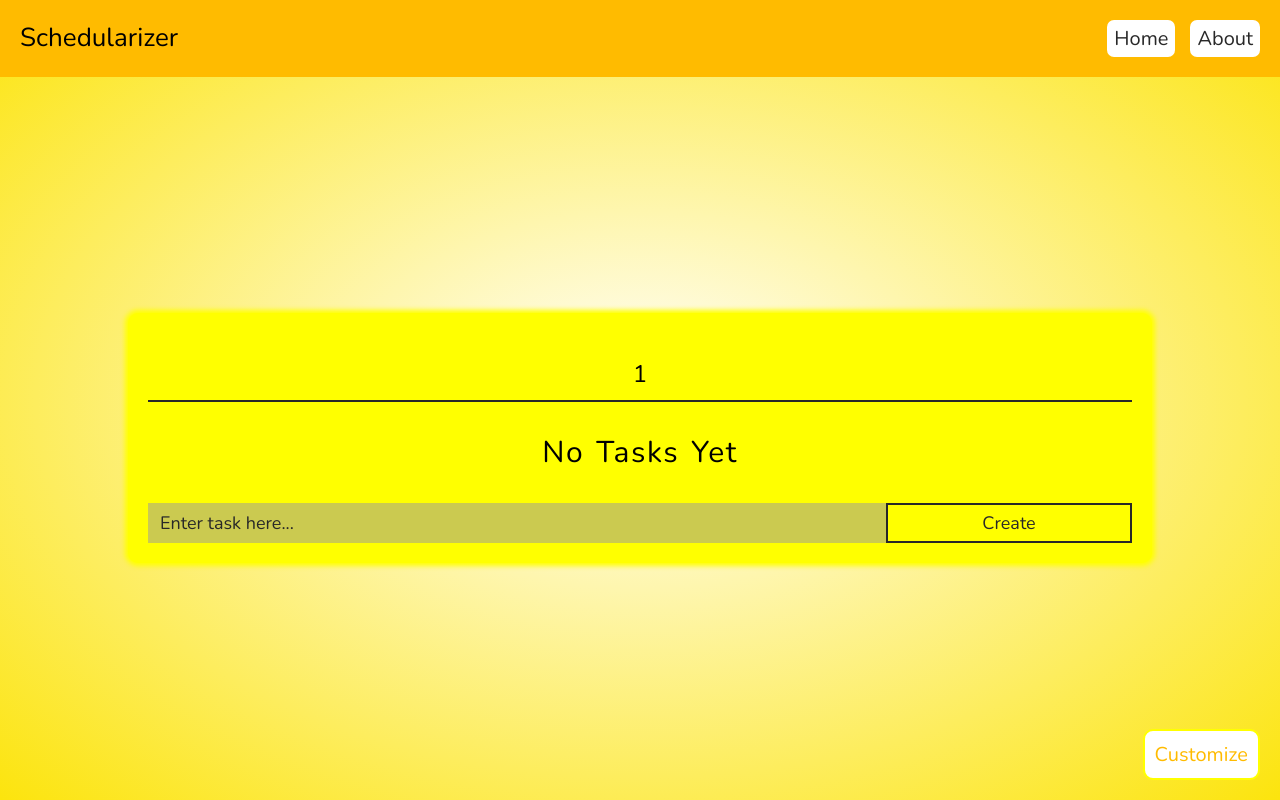
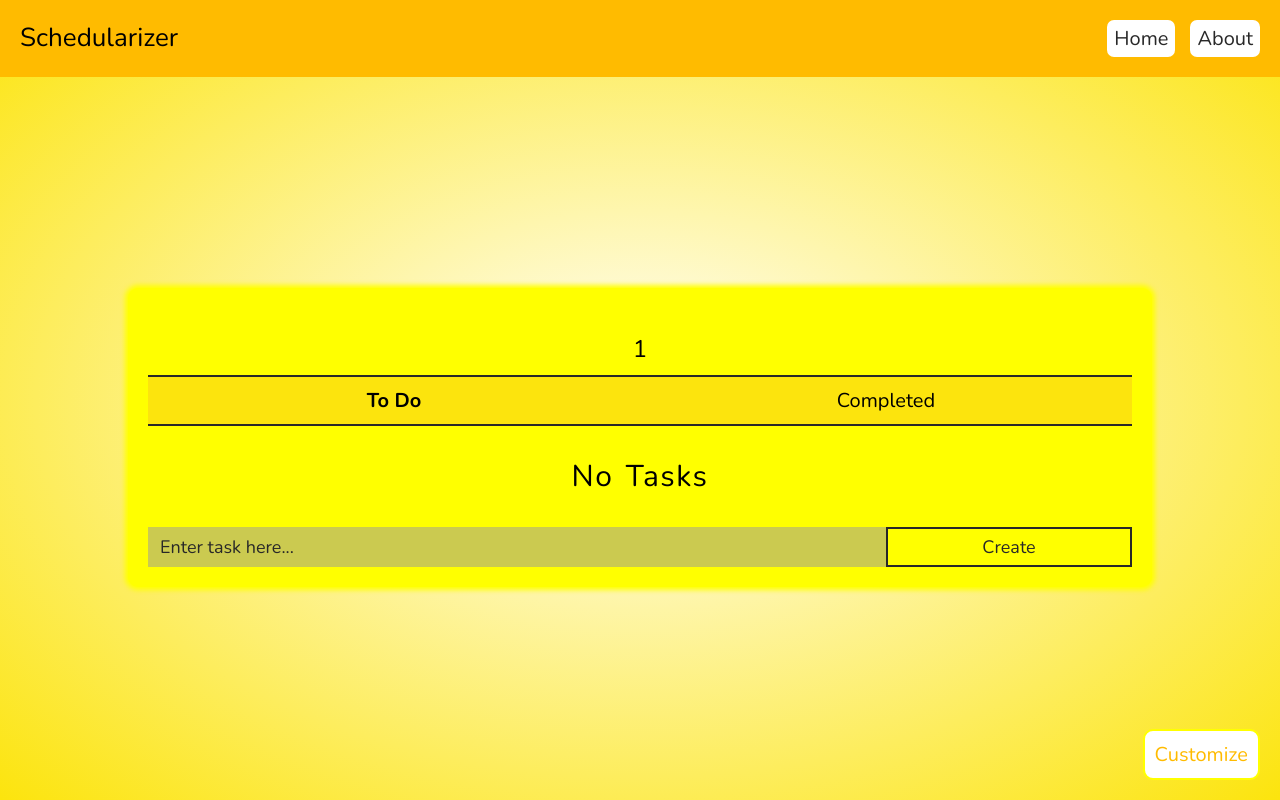
Before and after one commit to MTTI-web/schedularizer, a React (Create React App) app: page /schedularizer/tasks/1 in a window 1280 px wide. Built offline with nearby package versions, Linux system fonts and the light colour scheme.

Commit message:
Schedularizer 3.2.8 [Pro Series]
Completed Tasks display

```diff
--- a/src/App.css
+++ b/src/App.css
@@ -233,6 +233,11 @@ body {
 
 .App.dark-pro .aboutUsContent {
     background-color: #1a1392;
+}
+
+.App.dark-pro .tasksSeperatingTabButton {
+    border-bottom-color: var(--theme-color);
+    color: var(--theme-color);
 }
 
 /* ---------- */
@@ -575,7 +580,6 @@ nav a {
 .taskListNameInTasksList {
     text-align: center;
     font-size: 120%;
-    margin-bottom: 15px;
     border-bottom: 2px solid #282828;
     padding-bottom: 10px;
 }
@@ -1051,3 +1055,19 @@ button {
         width: 100%;
     }
 }
+
+.tasksSeperatingTabs {
+    display: grid;
+    width: 100%;
+    grid-template-columns: repeat(2, 1fr);
+}
+
+.tasksSeperatingTabButton {
+    font-size: 100%;
+    background-color: var(--light-color-1);
+    border: none;
+    border-bottom: 2px solid #282828;
+    outline: none;
+    padding: 10px;
+    cursor: pointer;
+}
--- a/src/components/ToDoListAppContainer.js
+++ b/src/components/ToDoListAppContainer.js
@@ -12,6 +12,7 @@ function ToDoListAppContainer(props) {
         message: "Hello world!",
         type: "warning",
     });
+    const [currentTaskFilterType, setCurrentTaskFilterType] = useState("to_do");
     const [isInputFocused, setIsInputFocused] = useState(false);
 
     useEffect(() => {
@@ -82,8 +83,34 @@ function ToDoListAppContainer(props) {
                     {alert.message}
                 </div>
             ) : null}
+            <div className="tasksSeperatingTabs">
+                <button
+                    className="tasksSeperatingTabButton"
+                    style={{
+                        fontWeight:
+                            currentTaskFilterType === "to_do" ? "700" : "500",
+                    }}
+                    onClick={() => setCurrentTaskFilterType("to_do")}
+                >
+                    To Do
+                </button>
+                <button
+                    className="tasksSeperatingTabButton"
+                    style={{
+                        fontWeight:
+                            currentTaskFilterType !== "to_do" ? "700" : "500",
+                    }}
+                    onClick={() => setCurrentTaskFilterType("completed")}
+                >
+                    Completed
+                </button>
+            </div>
             <ToDoListContainer
-                tasks={props.tasks}
+                tasks={
+                    currentTaskFilterType === "to_do"
+                        ? props.tasks.filter(({ completed }) => !completed)
+                        : props.tasks.filter(({ completed }) => completed)
+                }
                 setEditingState={setEditingState}
                 setEditID={setEditID}
                 setCurrentTaskValue={setCurrentTaskValue}
--- a/src/components/ToDoListContainer.js
+++ b/src/components/ToDoListContainer.js
@@ -136,7 +136,7 @@ function ToDoListContainer({
             ))}
         </div>
     ) : (
-        <div className="noTasksMessage">No Tasks Yet</div>
+        <div className="noTasksMessage">No Tasks</div>
     );
 }
 
```
